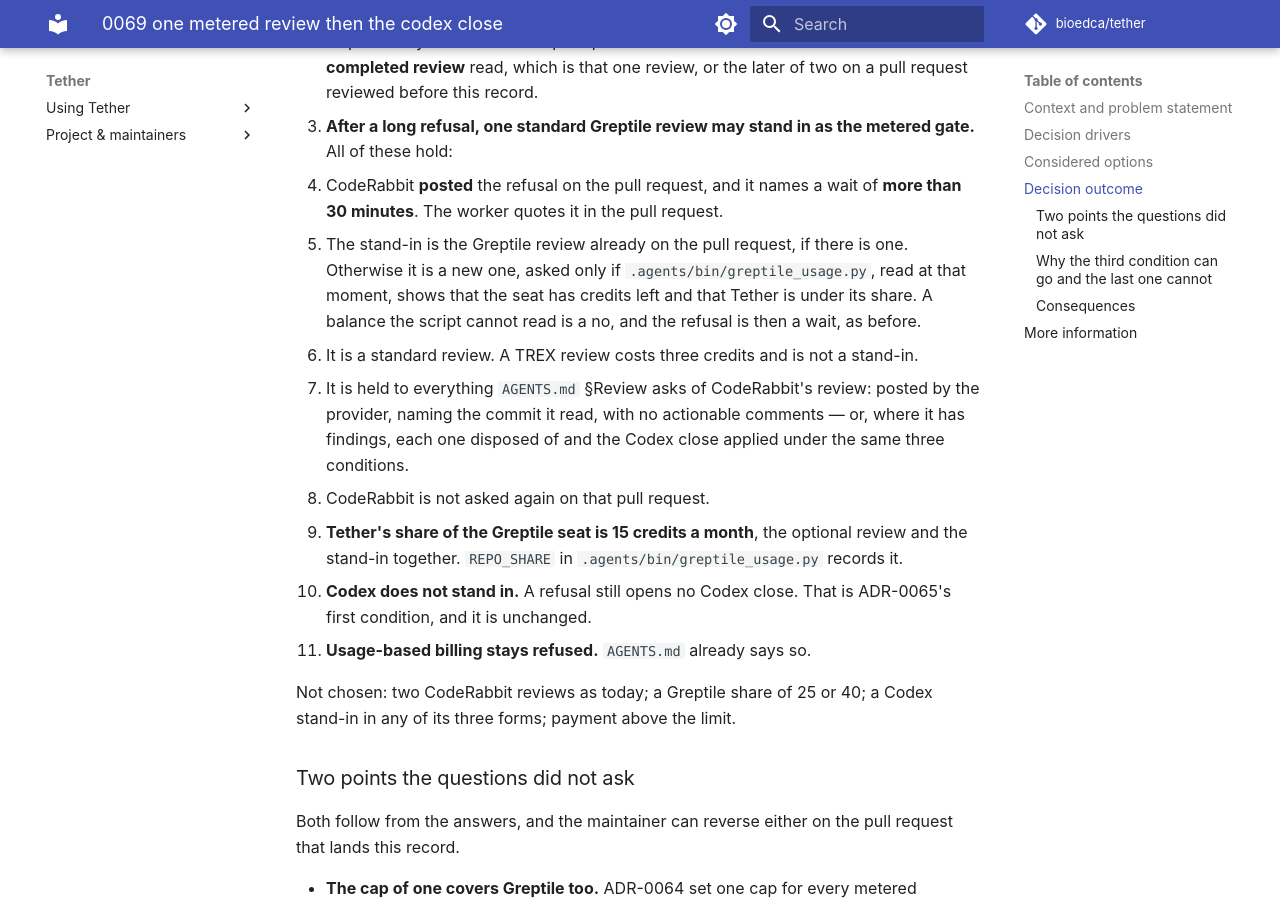
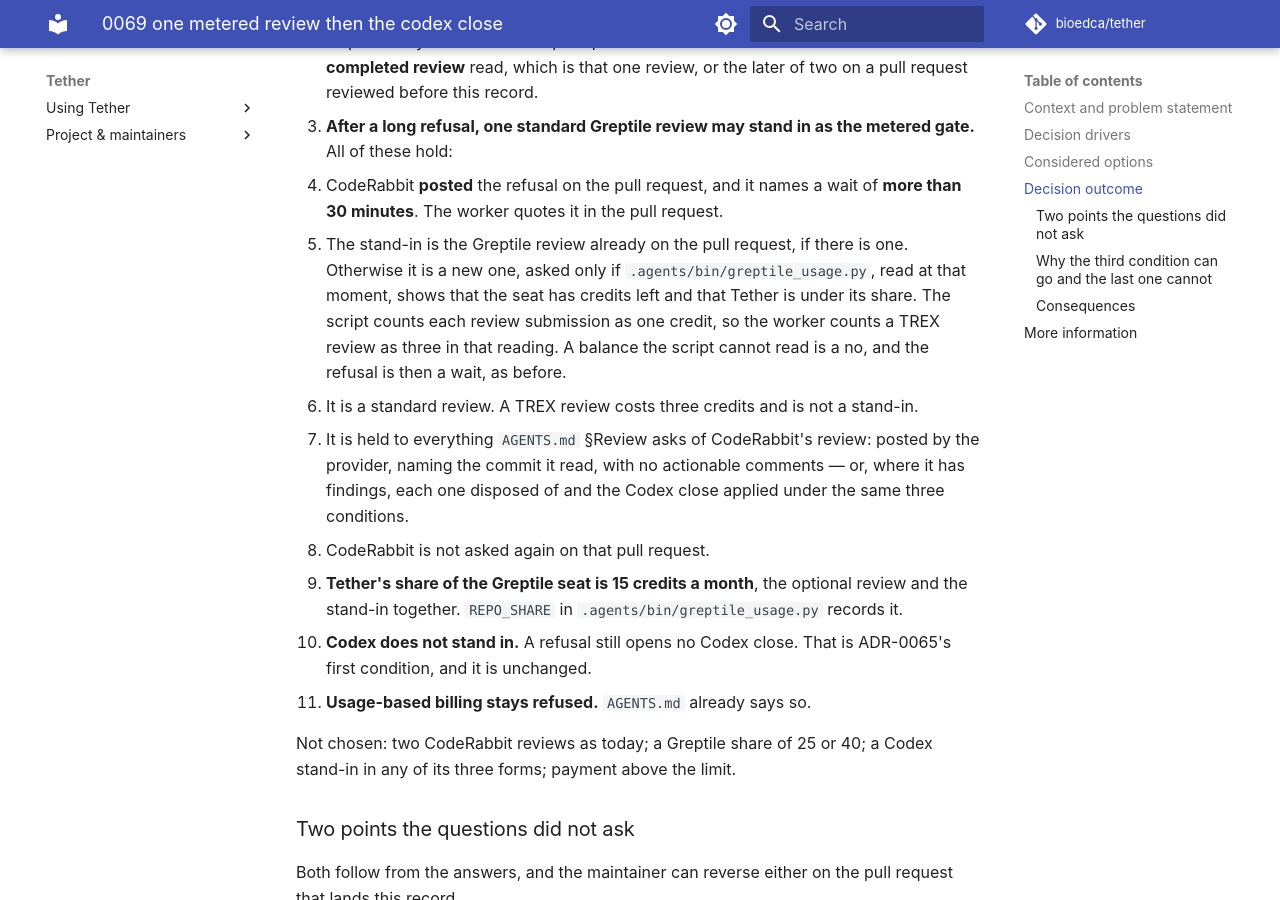
Before and after one commit to bioedca/tether, an MkDocs documentation site: the page built from docs/adr/0069-one-metered-review-then-the-codex-close.md, in a window 1280 px wide and 900 px high, scrolled down 2495 px. Built offline with MkDocs 1.6.1 and Material for MkDocs 9.7.7, drawn with Linux system fonts in a browser that asks for light colours; comment, search, counter and statistics services are not loaded; the version menu is left out.

Commit message:
docs(agents): count a TREX review as three before a Greptile stand-in (#684)
greptile_usage.py counts each review submission as one credit, and a TREX review costs three. The stand-in condition reads Tether's share of 15 credits from that script, so the reading could be below the real spend. The rule now tells the worker to count a TREX review as three. AGENTS.md, CONTRIBUTING.md, .greptile/README.md and ADR-0069 say it; the script is not changed.

```diff
--- a/docs/adr/0069-one-metered-review-then-the-codex-close.md
+++ b/docs/adr/0069-one-metered-review-then-the-codex-close.md
@@ -90,8 +90,9 @@
      minutes**. The worker quotes it in the pull request.
    - The stand-in is the Greptile review already on the pull request, if there is one. Otherwise it
      is a new one, asked only if `.agents/bin/greptile_usage.py`, read at that moment, shows that
-     the seat has credits left and that Tether is under its share. A balance the script cannot read
-     is a no, and the refusal is then a wait, as before.
+     the seat has credits left and that Tether is under its share. The script counts each review
+     submission as one credit, so the worker counts a TREX review as three in that reading. A
+     balance the script cannot read is a no, and the refusal is then a wait, as before.
    - It is a standard review. A TREX review costs three credits and is not a stand-in.
    - It is held to everything `AGENTS.md` §Review asks of CodeRabbit's review: posted by the
      provider, naming the commit it read, with no actionable comments — or, where it has findings,
```
Also changed, not shown: .greptile/README.md (+4 -2 lines), AGENTS.md (+4 -3 lines), CONTRIBUTING.md (+2 -1 lines).
